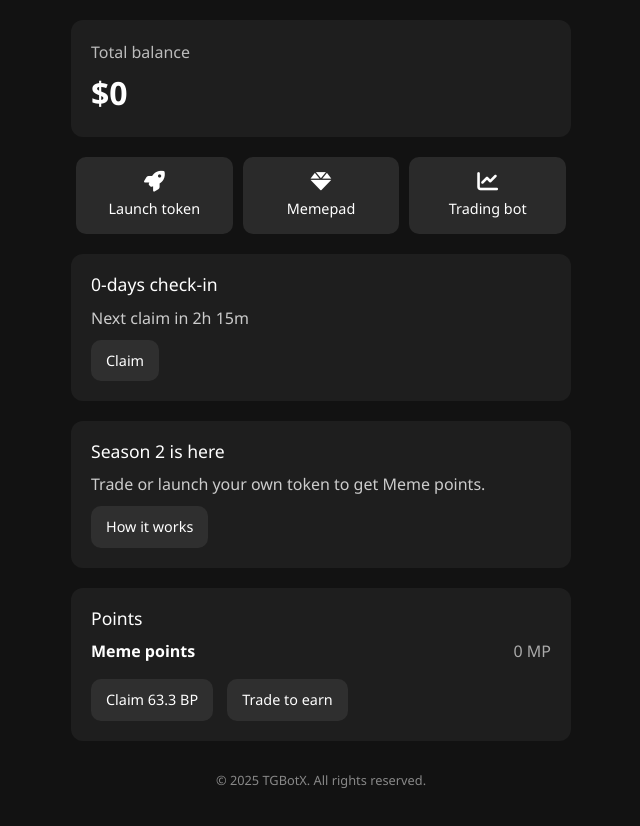
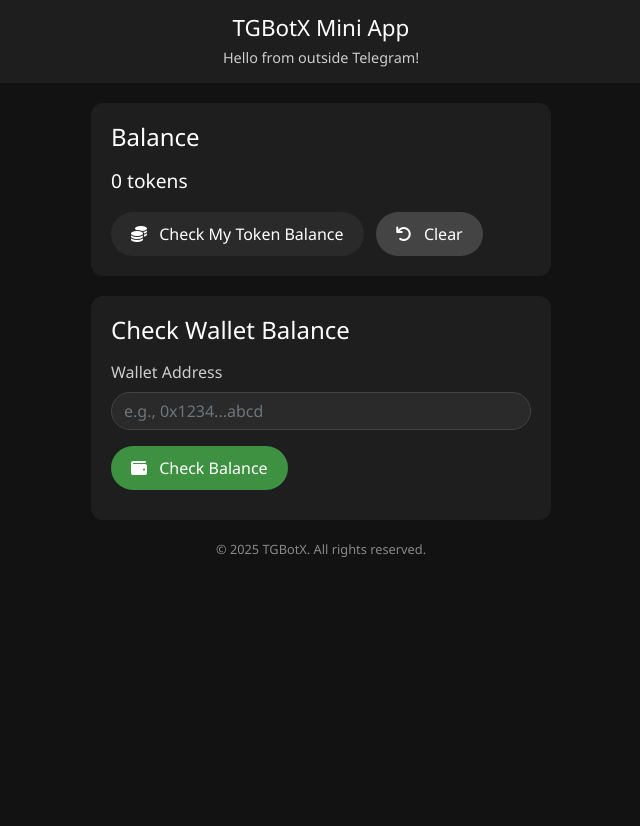
Before and after one commit to dylancreatesapp/TGBotX-miniapp, a plain HTML site: page index.html in a window 1280 px wide. Shown: the whole page, without its empty margins (319-959 px from the left). After the commit the page ends 800 px from the top, so only its background shows below. Drawn offline with nearby package versions, Linux system fonts and the light colour scheme.

Commit message:
Update index.html

```diff
--- a/index.html
+++ b/index.html
@@ -2,7 +2,7 @@
 <html>
   <head>
     <meta charset="UTF-8" />
-    <title>TGBotX Dark UI</title>
+    <title>TGBotX Mini-App (Dark UI)</title>
     <!-- Bootstrap for layout & responsiveness -->
     <link
       rel="stylesheet"
@@ -17,189 +17,223 @@
       referrerpolicy="no-referrer"
     />
     <style>
-      /* Dark theme background & text */
+      /* Overall dark background */
       body {
         background-color: #121212;
         color: #ffffff;
         font-family: "Segoe UI", Tahoma, Geneva, Verdana, sans-serif;
-        margin-bottom: 80px; /* space for bottom content if needed */
+        margin: 0;
+        padding: 0;
       }
-      /* Container styling for the main content */
+      /* Header area */
+      .app-header {
+        background-color: #1e1e1e;
+        padding: 15px;
+        text-align: center;
+      }
+      .app-header h1 {
+        font-size: 1.4rem;
+        margin: 0;
+      }
+      .app-header p {
+        margin: 5px 0 0 0;
+        font-size: 0.9rem;
+        color: #ccc;
+      }
+      /* Main container */
       .main-container {
-        margin: 20px auto;
+        margin: 0 auto;
         max-width: 500px;
+        padding: 20px;
       }
-      /* Header / Top balance card */
-      .balance-card {
-        background: #1e1e1e;
+      /* Card styling */
+      .dark-card {
+        background-color: #1e1e1e;
         border-radius: 12px;
         padding: 20px;
         margin-bottom: 20px;
       }
-      .balance-title {
-        font-size: 1rem;
-        color: #bbb;
+      .dark-card h4 {
+        margin-bottom: 15px;
       }
-      .balance-amount {
-        font-size: 2rem;
-        font-weight: 600;
-        margin-top: 5px;
+      .dark-card label {
+        color: #ccc;
       }
-      /* Row of large buttons (Launch token, Memepad, Trading bot) */
-      .feature-buttons {
-        display: flex;
-        justify-content: space-between;
-        margin-bottom: 20px;
+      /* Rounded buttons */
+      .btn-rounded {
+        border-radius: 50px;
+        border: none;
+        padding: 10px 20px;
+        font-weight: 500;
+        transition: background 0.3s;
       }
-      .feature-button {
-        flex: 1;
+      .btn-rounded i {
+        margin-right: 8px;
+      }
+      /* Button colors */
+      .btn-dark-mode {
+        background-color: #2a2a2a;
+        color: #fff;
+      }
+      .btn-dark-mode:hover {
+        background-color: #3a3a3a;
+      }
+      .btn-success-mode {
+        background-color: #3d9140;
+        color: #fff;
+      }
+      .btn-success-mode:hover {
+        background-color: #4ba74e;
+      }
+      .btn-secondary-mode {
+        background-color: #444;
+        color: #fff;
+      }
+      .btn-secondary-mode:hover {
+        background-color: #555;
+      }
+      /* Input field */
+      .form-control {
+        background-color: #2a2a2a;
+        border: 1px solid #444;
+        color: #fff;
+        border-radius: 50px;
+      }
+      .form-control:focus {
+        background-color: #2a2a2a;
+        color: #fff;
+        outline: none;
+        box-shadow: none;
+        border-color: #666;
+      }
+      /* Result and error display */
+      #error-message {
+        color: #ff7373;
+        margin-top: 10px;
+      }
+      #result {
         background: #2a2a2a;
-        border: none;
         border-radius: 10px;
-        margin: 0 5px;
-        padding: 15px;
-        text-align: center;
-        color: #fff;
-        font-size: 0.9rem;
-        transition: 0.3s;
+        padding: 10px;
+        margin-top: 10px;
       }
-      .feature-button i {
-        display: block;
-        font-size: 1.3rem;
-        margin-bottom: 5px;
-      }
-      .feature-button:hover {
-        background: #3a3a3a;
-      }
-      /* Card-like sections for check-in, season info, points, etc. */
-      .dark-card {
-        background: #1e1e1e;
-        border-radius: 12px;
-        padding: 20px;
-        margin-bottom: 20px;
-      }
-      .dark-card h5 {
-        font-size: 1.1rem;
-        margin-bottom: 10px;
-      }
-      .dark-card p {
-        color: #ccc;
-        margin-bottom: 10px;
-      }
-      .claim-btn,
-      .how-it-works-btn {
-        background: #2f2f2f;
-        border: none;
-        border-radius: 10px;
-        color: #fff;
-        padding: 10px 15px;
-        font-size: 0.9rem;
-        margin-right: 10px;
-      }
-      .claim-btn:hover,
-      .how-it-works-btn:hover {
-        background: #404040;
-      }
-      .points-list {
-        list-style: none;
-        padding: 0;
-        margin: 0;
-      }
-      .points-list li {
-        display: flex;
-        align-items: center;
-        justify-content: space-between;
-        margin-bottom: 8px;
-      }
-      .points-list li span {
-        color: #aaa;
-      }
-      /* Footer (fixed at bottom if you like) */
+      /* Footer (optional) */
       .footer {
         text-align: center;
-        padding: 10px;
         color: #888;
         font-size: 0.8rem;
+        margin: 20px 0;
       }
     </style>
   </head>
   <body>
+    <!-- Header -->
+    <div class="app-header">
+      <h1>TGBotX Mini App</h1>
+      <p id="user-info">Loading user info...</p>
+    </div>
+
+    <!-- Main Container -->
     <div class="main-container">
-      <!-- Top Card: Balance -->
-      <div class="balance-card">
-        <div class="balance-title">Total balance</div>
-        <div class="balance-amount">$0</div>
-      </div>
-
-      <!-- Row of Feature Buttons -->
-      <div class="feature-buttons">
-        <button class="feature-button">
-          <i class="fas fa-rocket"></i>
-          Launch token
+      <!-- Card: Balance -->
+      <div class="dark-card">
+        <h4>Balance</h4>
+        <p id="balance-info" style="font-size:1.2rem;">0 tokens</p>
+        <button id="check-token" class="btn-rounded btn-dark-mode">
+          <i class="fas fa-coins"></i>
+          Check My Token Balance
         </button>
-        <button class="feature-button">
-          <i class="fas fa-gem"></i>
-          Memepad
-        </button>
-        <button class="feature-button">
-          <i class="fas fa-chart-line"></i>
-          Trading bot
+        <button id="clear-result" class="btn-rounded btn-secondary-mode ms-2">
+          <i class="fas fa-undo"></i>
+          Clear
         </button>
       </div>
 
-      <!-- Check-in Card -->
+      <!-- Card: Wallet Address -->
       <div class="dark-card">
-        <h5>0-days check-in</h5>
-        <p>Next claim in 2h 15m</p>
-        <button class="claim-btn">Claim</button>
+        <h4>Check Wallet Balance</h4>
+        <div class="mb-3">
+          <label for="walletAddress" class="form-label">Wallet Address</label>
+          <input
+            type="text"
+            class="form-control"
+            id="walletAddress"
+            placeholder="e.g., 0x1234...abcd"
+          />
+        </div>
+        <button id="check-wallet" class="btn-rounded btn-success-mode">
+          <i class="fas fa-wallet"></i>
+          Check Balance
+        </button>
+        <div id="error-message"></div>
+        <div id="result" style="display:none;"></div>
       </div>
 
-      <!-- Season Info Card -->
-      <div class="dark-card">
-        <h5>Season 2 is here</h5>
-        <p>Trade or launch your own token to get Meme points.</p>
-        <button class="how-it-works-btn">How it works</button>
+      <!-- Optional Footer -->
+      <div class="footer">
+        &copy; 2025 TGBotX. All rights reserved.
       </div>
-
-      <!-- Points Card -->
-      <div class="dark-card">
-        <h5>Points</h5>
-        <ul class="points-list">
-          <li>
-            <strong>Meme points</strong>
-            <span>0 MP</span>
-          </li>
-        </ul>
-        <div class="mt-3">
-          <button class="claim-btn">Claim 63.3 BP</button>
-          <button class="claim-btn">Trade to earn</button>
-        </div>
-      </div>
-
-      <!-- Example usage: Telegram user info detection (optional) -->
-      <div class="dark-card" id="tg-info" style="display: none;">
-        <h5 id="user-info">Hello from outside Telegram!</h5>
-      </div>
-    </div>
-
-    <!-- Footer -->
-    <div class="footer">
-      &copy; 2025 TGBotX. All rights reserved.
     </div>
 
     <script>
       (function () {
-        // Check if we're inside Telegram WebApp
+        // 1) Telegram detection
         let tg;
-        if (typeof window.Telegram !== 'undefined' && window.Telegram.WebApp) {
+        if (typeof window.Telegram !== "undefined" && window.Telegram.WebApp) {
           tg = window.Telegram.WebApp;
           tg.expand();
           const initDataUnsafe = tg.initDataUnsafe || {};
-          // Display user info card
-          document.getElementById("tg-info").style.display = "block";
           document.getElementById("user-info").innerText =
             "Hello " + (initDataUnsafe.user?.first_name || "mysterious user") + "!";
+        } else {
+          document.getElementById("user-info").innerText =
+            "Hello from outside Telegram!";
         }
+
+        // 2) "Check My Token Balance" button
+        const checkTokenBtn = document.getElementById("check-token");
+        const balanceInfo = document.getElementById("balance-info");
+        checkTokenBtn.addEventListener("click", () => {
+          // Simulate a token balance check
+          balanceInfo.textContent = "You currently hold 100 tokens.";
+        });
+
+        // 3) Clear button
+        const clearBtn = document.getElementById("clear-result");
+        clearBtn.addEventListener("click", () => {
+          balanceInfo.textContent = "0 tokens";
+          document.getElementById("error-message").textContent = "";
+          document.getElementById("result").style.display = "none";
+          document.getElementById("result").textContent = "";
+        });
+
+        // 4) "Check Balance" for wallet address
+        const checkWalletBtn = document.getElementById("check-wallet");
+        checkWalletBtn.addEventListener("click", () => {
+          const walletAddress = document
+            .getElementById("walletAddress")
+            .value.trim();
+          const errorMessage = document.getElementById("error-message");
+          const result = document.getElementById("result");
+
+          // Clear old messages
+          errorMessage.textContent = "";
+          result.style.display = "none";
+          result.textContent = "";
+
+          // Validate input
+          if (!walletAddress) {
+            errorMessage.textContent = "Please enter a valid wallet address.";
+            return;
+          }
+
+          // Simulate checking balance
+          result.style.display = "block";
+          result.textContent = "Checking balance...";
+          setTimeout(() => {
+            result.textContent = `Wallet ${walletAddress} has 500 tokens (simulated).`;
+          }, 1000);
+        });
       })();
     </script>
   </body>
```
